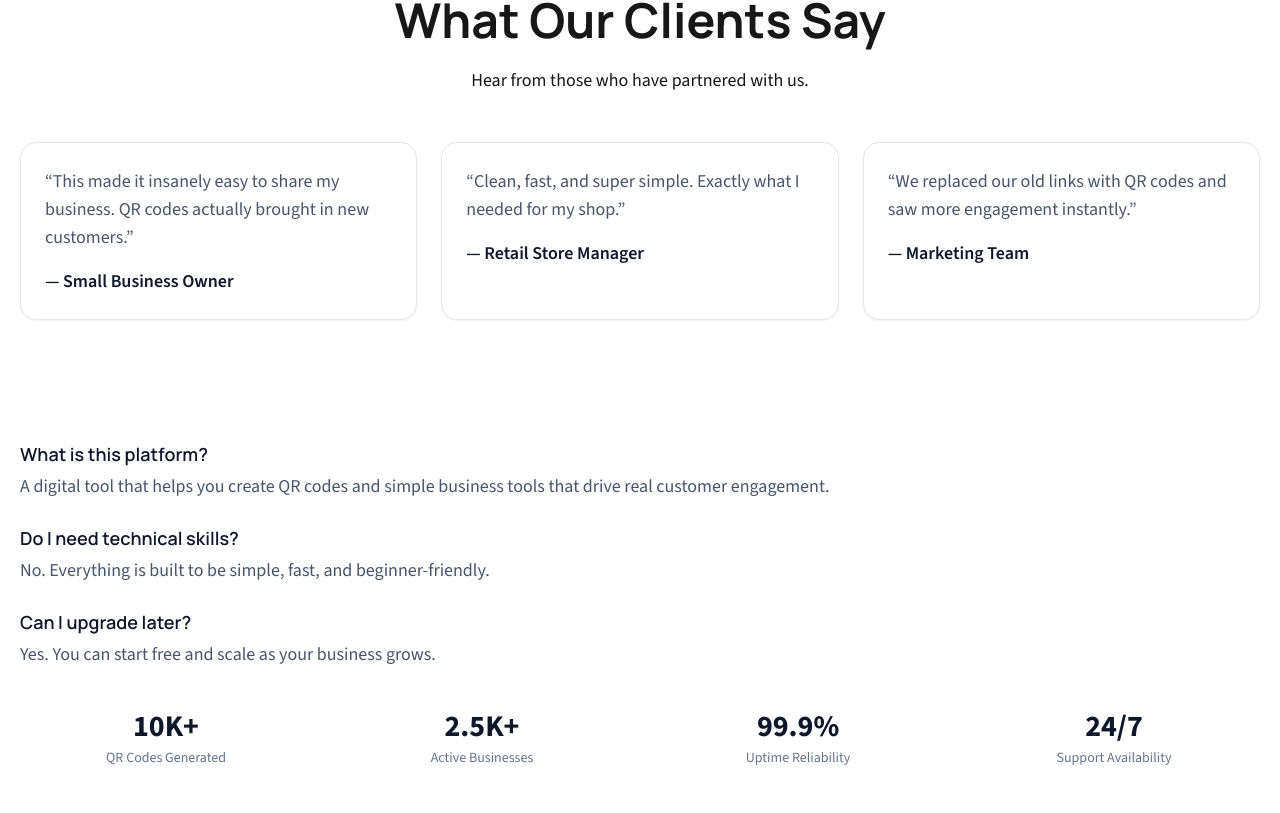
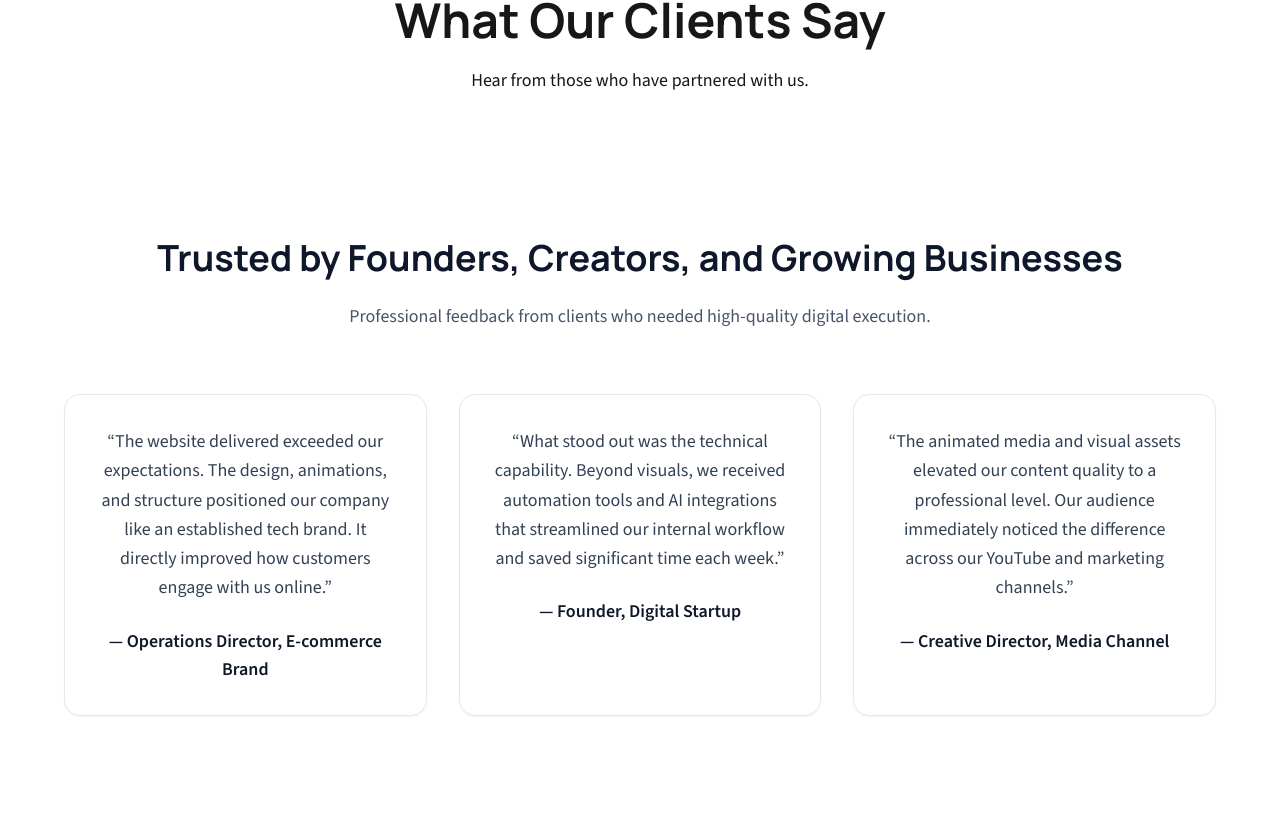
Before and after one commit to stuniversity031-design/finwise-saas-landing-page, a Next.js app: page / in a window 1280 px wide. Shown: the part 2747-3560 px from the top of the page. Built offline with nearby package versions, Linux system fonts and the light colour scheme.

Commit message:
Update Testimonials.tsx

```diff
--- a/src/components/Testimonials.tsx
+++ b/src/components/Testimonials.tsx
@@ -2,30 +2,55 @@ import React from 'react';
 
 const Testimonials = () => {
     return (
-        <div className="grid md:grid-cols-3 gap-6 mt-10">
+        <section id="testimonials" className="py-24 px-6 bg-white">
+            <div className="max-w-6xl mx-auto text-center">
 
-            <div className="p-6 bg-white border rounded-2xl shadow-sm">
-                <p className="text-slate-600">
-                    “This made it insanely easy to share my business. QR codes actually brought in new customers.”
+                <h2 className="text-4xl font-bold text-slate-900">
+                    Trusted by Founders, Creators, and Growing Businesses
+                </h2>
+
+                <p className="mt-6 text-lg text-slate-600">
+                    Professional feedback from clients who needed high-quality digital execution.
                 </p>
-                <p className="mt-4 font-semibold text-slate-900">— Small Business Owner</p>
+
+                <div className="mt-16 grid md:grid-cols-3 gap-8">
+
+                    <div className="p-8 border rounded-2xl shadow-sm">
+                        <p className="text-slate-700 leading-relaxed">
+                            “The website delivered exceeded our expectations. The design, animations,
+                            and structure positioned our company like an established tech brand.
+                            It directly improved how customers engage with us online.”
+                        </p>
+                        <p className="mt-6 font-semibold text-slate-900">
+                            — Operations Director, E-commerce Brand
+                        </p>
                     </div>
 
-            <div className="p-6 bg-white border rounded-2xl shadow-sm">
-                <p className="text-slate-600">
-                    “Clean, fast, and super simple. Exactly what I needed for my shop.”
+                    <div className="p-8 border rounded-2xl shadow-sm">
+                        <p className="text-slate-700 leading-relaxed">
+                            “What stood out was the technical capability. Beyond visuals, we received
+                            automation tools and AI integrations that streamlined our internal workflow
+                            and saved significant time each week.”
                         </p>
-                <p className="mt-4 font-semibold text-slate-900">— Retail Store Manager</p>
+                        <p className="mt-6 font-semibold text-slate-900">
+                            — Founder, Digital Startup
+                        </p>
                     </div>
 
-            <div className="p-6 bg-white border rounded-2xl shadow-sm">
-                <p className="text-slate-600">
-                    “We replaced our old links with QR codes and saw more engagement instantly.”
+                    <div className="p-8 border rounded-2xl shadow-sm">
+                        <p className="text-slate-700 leading-relaxed">
+                            “The animated media and visual assets elevated our content quality to a
+                            professional level. Our audience immediately noticed the difference across
+                            our YouTube and marketing channels.”
                         </p>
-                <p className="mt-4 font-semibold text-slate-900">— Marketing Team</p>
+                        <p className="mt-6 font-semibold text-slate-900">
+                            — Creative Director, Media Channel
+                        </p>
                     </div>
 
                 </div>
+            </div>
+        </section>
     );
 };
 
```
Lines whose indentation alone changed are shown as unchanged.
